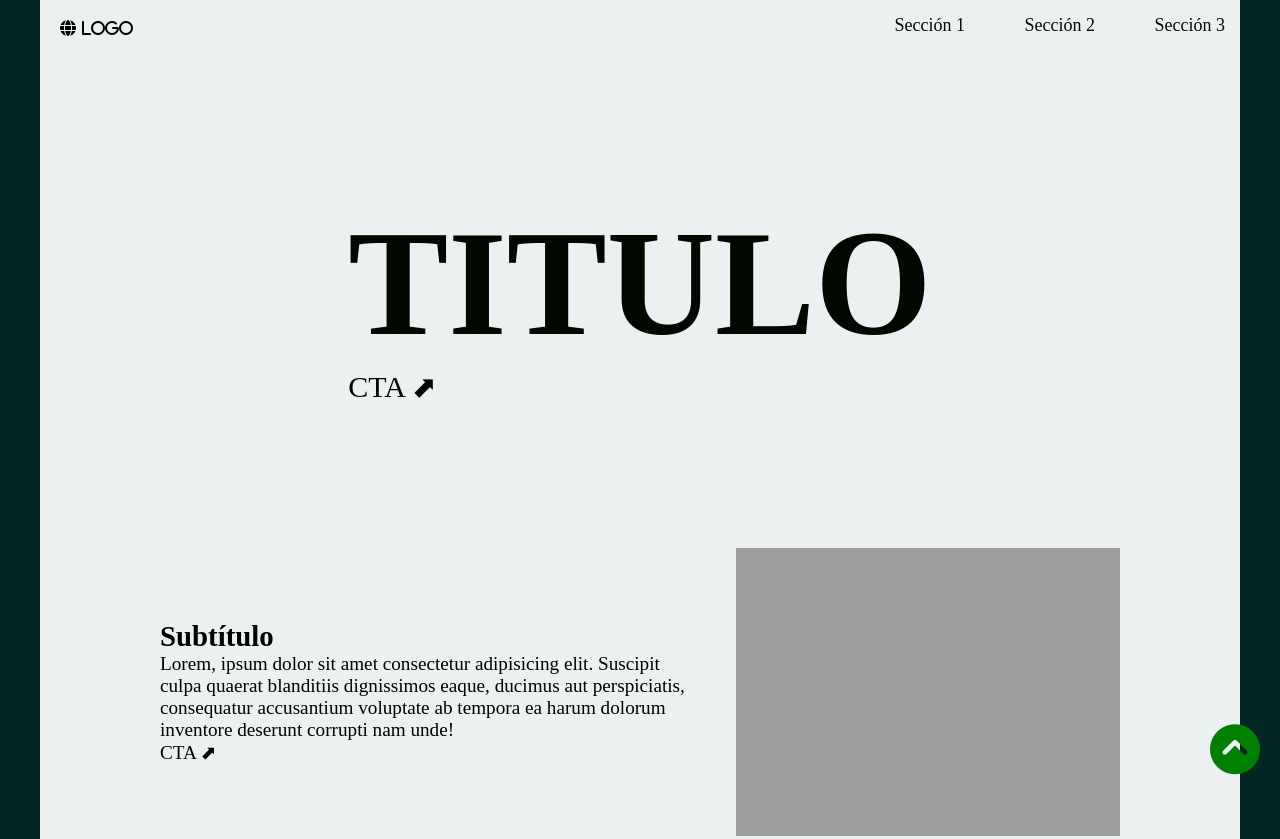
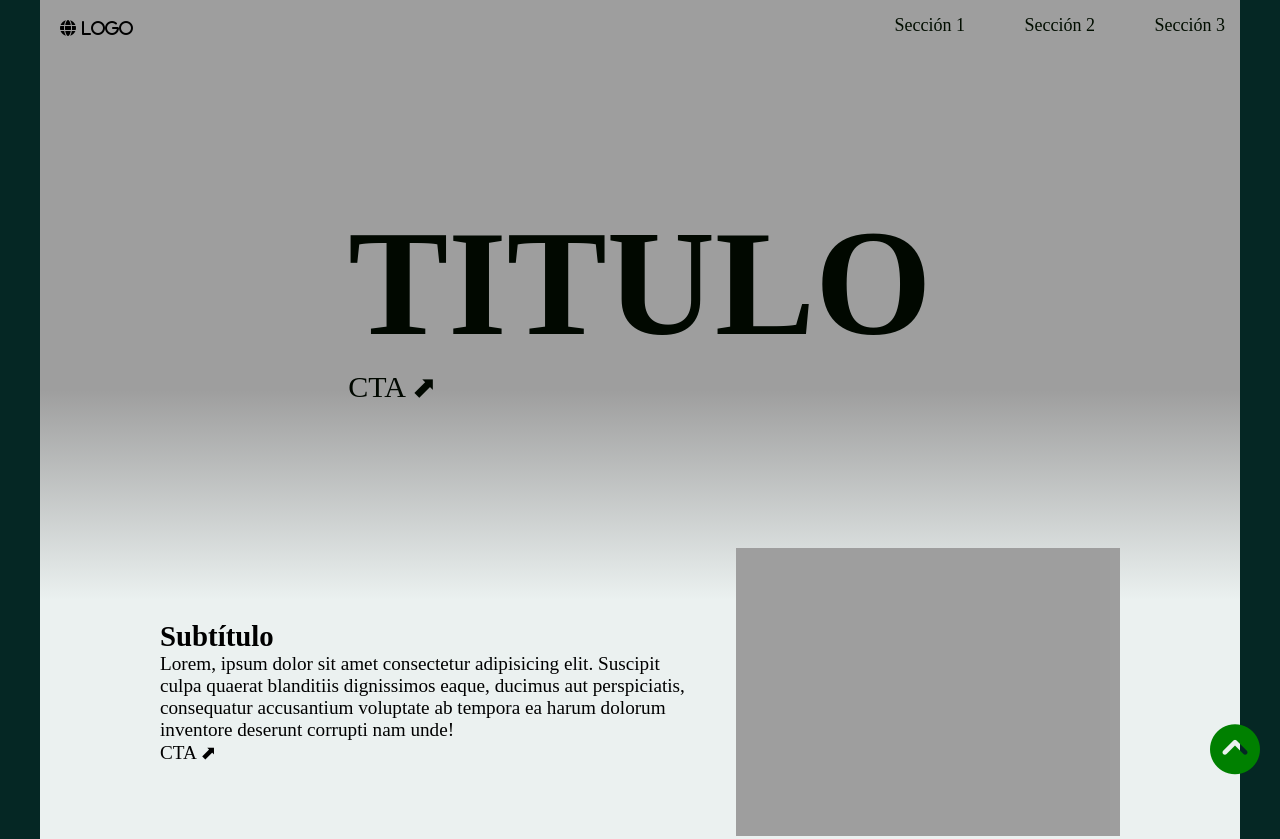
Before and after one commit to iru-codes/landing-modelo, a plain HTML site: page index.html in a window 1280 px wide. Shown: the top 839 px of the page. Drawn offline with Linux system fonts and the light colour scheme; the site is published under a folder, as on GitHub Pages, so addresses that start at the root find nothing.

Commit message:
More path fixes

```diff
--- a/style.css
+++ b/style.css
@@ -69,7 +69,7 @@ ul li a:hover{
 /*Sección 1 - Portada*/
 
 .portada{
-    background-image: linear-gradient(to bottom, rgba(0, 0, 0, 0) 65%, rgb(235, 241, 240)), url(/img/portada.jpg);
+    background-image: linear-gradient(to bottom, rgba(0, 0, 0, 0) 65%, rgb(235, 241, 240)), url(img/portada.jpg);
     width: 100%;
     height: 600px;
     background-size: cover;
```
